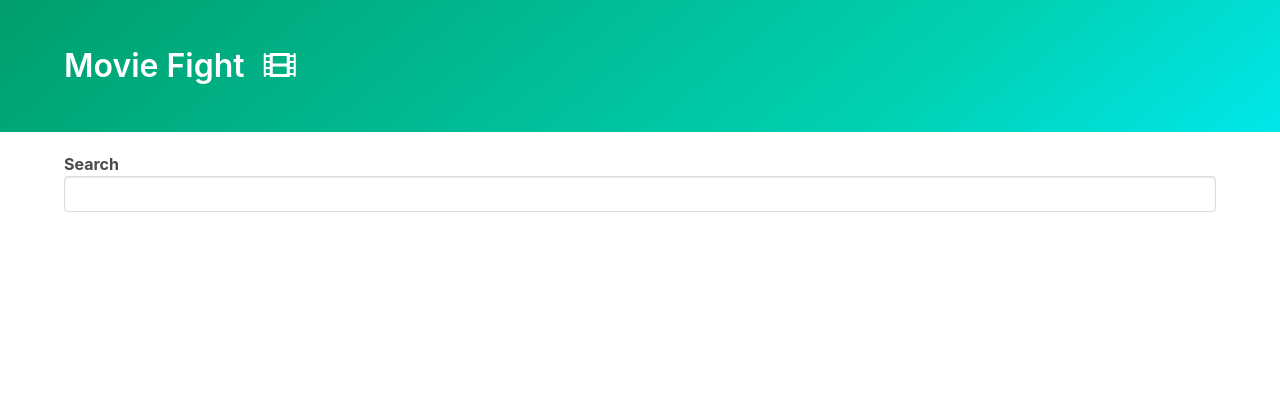
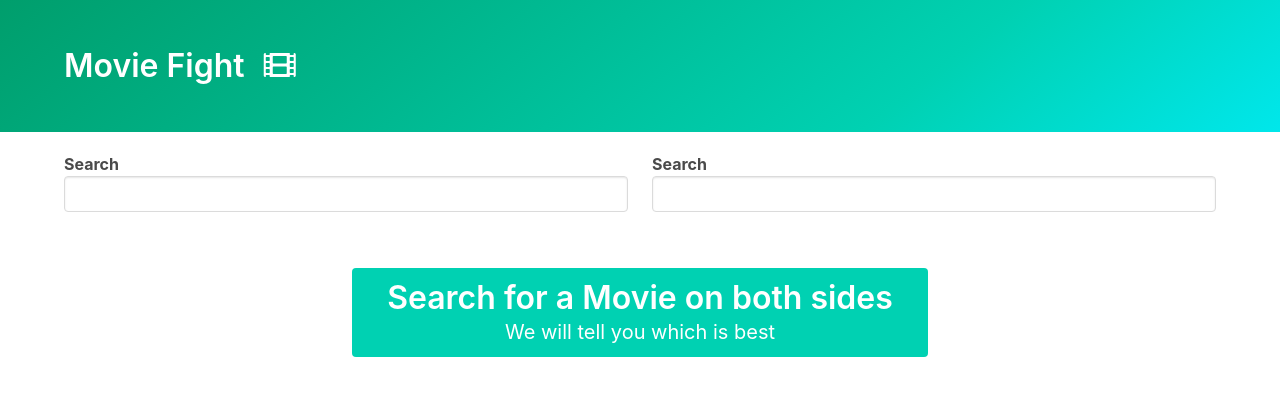
Before and after one commit to JohnathanGraybeal/MovieCompare, a plain HTML site: page index.html in a window 1280 px wide. Drawn offline with nearby package versions, Linux system fonts and the light colour scheme.

Commit message:
added second search box

```diff
--- a/index.html
+++ b/index.html
@@ -27,9 +27,22 @@
       </div>
     </section>
     <div class="container">
-      <div class="autocomplete"></div>
-      <div id="summary"></div>
-    </div>
+      <div class="columns">
+        <div class="column">
+          <div id="left-autocomplete"></div>
+        </div>
+
+        <div class="column">
+          <div id="right-autocomplete"></div>
+        </div>
+      </div>
+
+
+        <div class="column is-half notification is-primary tutorial">
+          <h1 class="title">Search for a Movie on both sides</h1>
+          <p class="subtitle">We will tell you which is best</p>
+        </div>
+      </div>
     <script src="utils.js"></script>
     <script src="autocomplete.js"></script>
     <script src="index.js"></script>
--- a/index.js
+++ b/index.js
@@ -1,6 +1,5 @@
 
-createAutoComplete({
-  root: document.querySelector('.autocomplete'),
+const autocompleteConfig = {
   renderOption(movie){
     const imgSrc = movie.Poster === 'N/A' ? '' : movie.Poster;
     return `
@@ -28,6 +27,19 @@ createAutoComplete({
 
     return response.data.Search;
   }
+
+};
+createAutoComplete({
+  ...autocompleteConfig,
+  root: document.querySelector('#left-autocomplete')
+
+
+});
+
+createAutoComplete({
+  ...autocompleteConfig,
+  root: document.querySelector('#right-autocomplete')
+
 
 });
 
```
